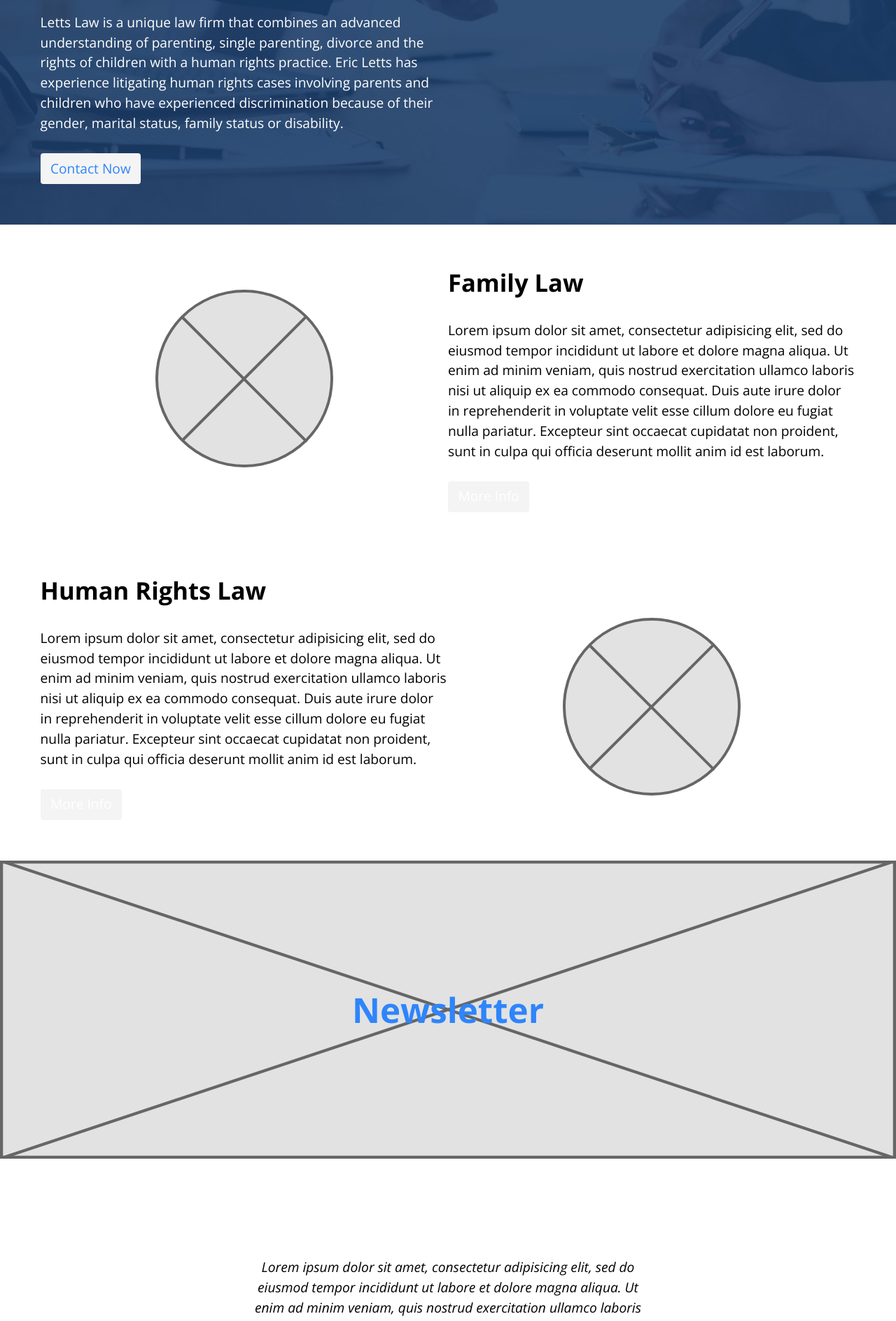
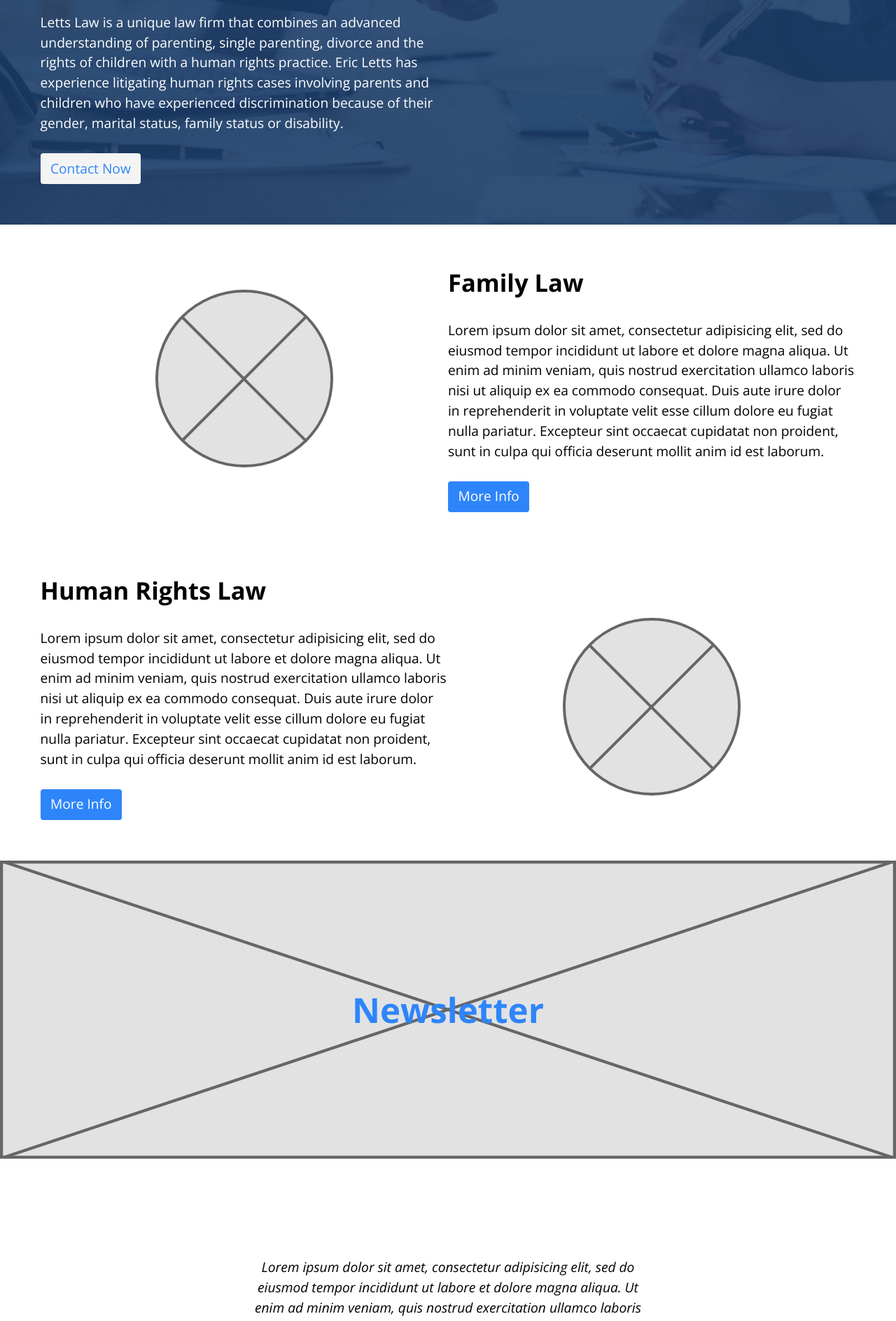
Before and after one commit to Ten-3/letts-law, a Jekyll site: the page built from index.html, in a window 1280 px wide. Shown: the part 527-2415 px from the top of the page at 70% size. Built offline with Jekyll 4.4.1, drawn with Linux system fonts in a browser that asks for light colours.

Commit message:
change the button colour

```diff
--- a/css/main.css
+++ b/css/main.css
@@ -120,7 +120,7 @@ img {
 
 /*default button*/
 .btn {
-  background-color: #F4F4F4;
+  background-color: #2E85FA;
   color: #fff;
   border: 0;
 }
```
